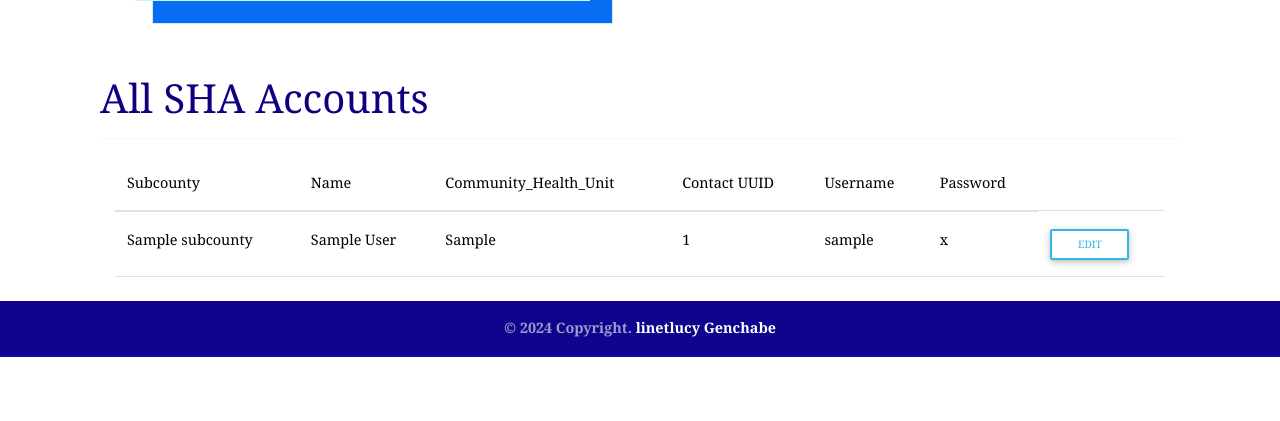
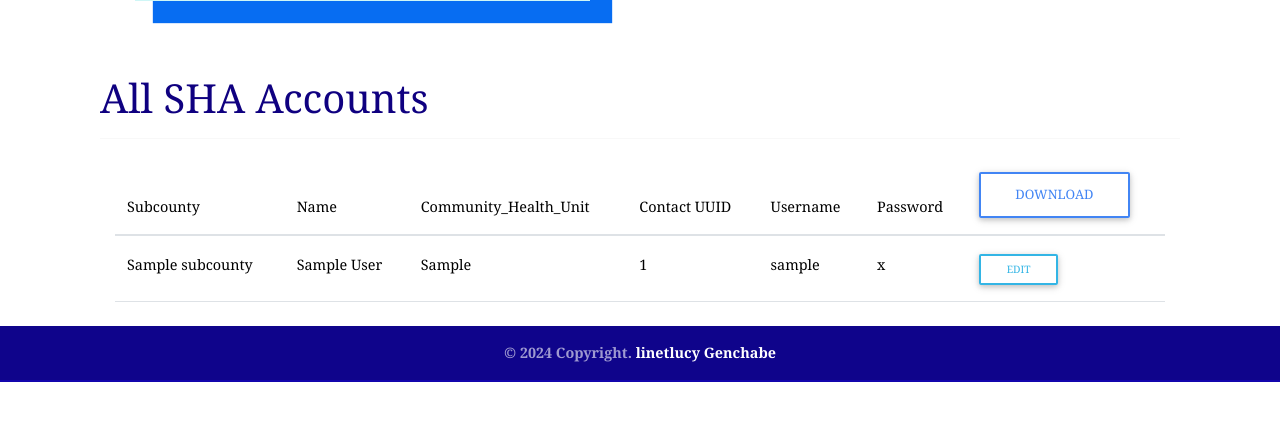
Before and after one commit to linetlucy-genchabe/AccountsRepo, a Django app: page / in a window 1280 px wide. Shown: the part 307-728 px from the top of the page. Run offline with Django 5.2, Linux system fonts and the light colour scheme; a user stored in the database is signed in; tables that the repository leaves empty hold one stand-in row (values such as "Sample post"); some libraries are stand-ins or nearby versions.

Commit message:
downloads button

```diff
--- a/Repoapp/templates/index.html
+++ b/Repoapp/templates/index.html
@@ -65,6 +65,8 @@
         <th scope="col">Contact UUID</th>
         <th scope="col">Username</th>
         <th scope="col">Password</th>
+        <th><a href="{% url 'export_accounts_csv' %}" class="btn btn-outline-primary" >Download</a></th>
+
       </tr>
     </thead>
 
```
